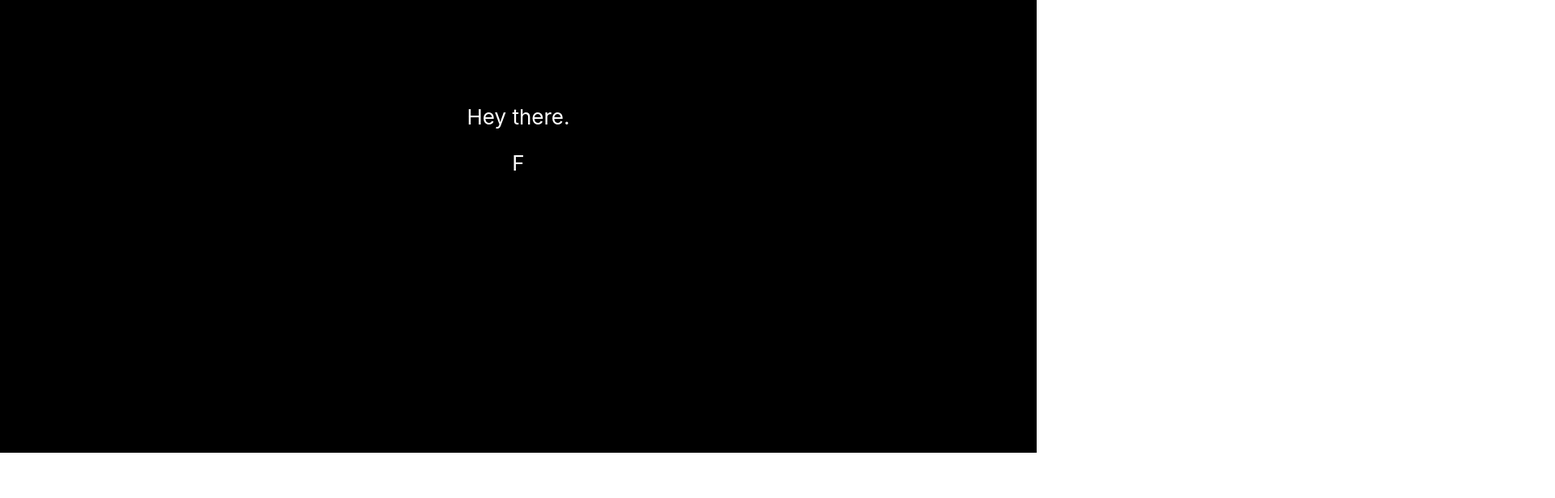
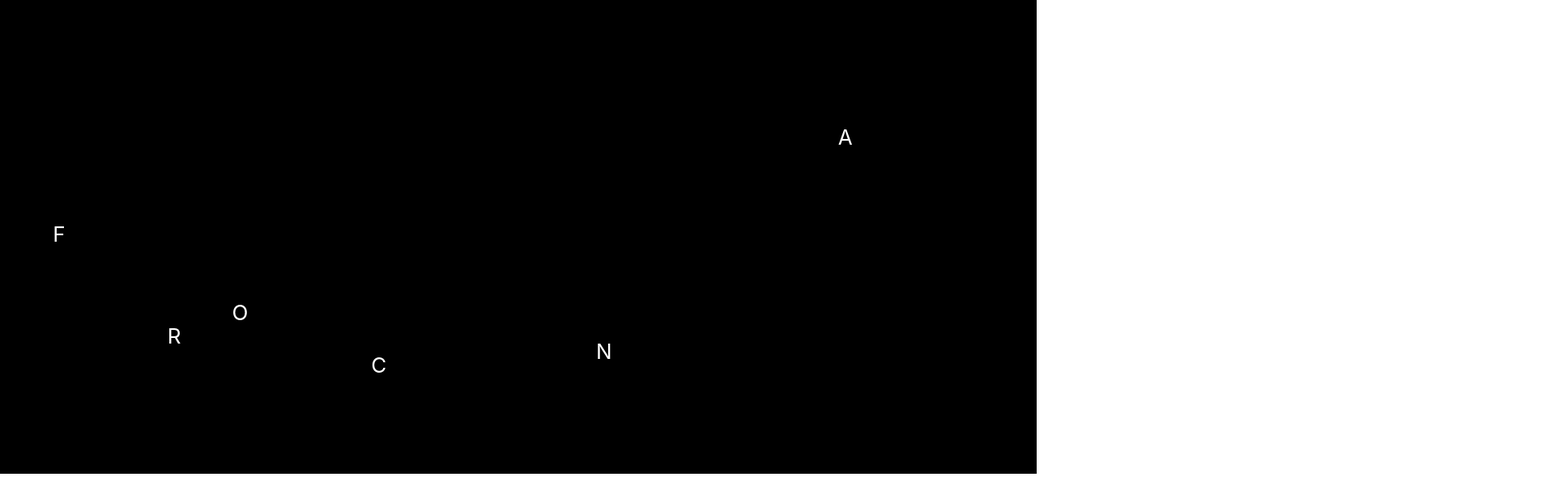
Before and after one commit to FranCoulibaly/portfolio-23, a React (Create React App) app: page / in a window 1280 px wide. Shown: the part 240-856 px from the top of the page at 81% size, 1920 px wide, since content can reach past the window. Before the commit the page ends 800 px from the top, so only its background shows below. Built offline with nearby package versions, Linux system fonts and the light colour scheme.

Commit message:
updated header animation

```diff
--- a/src/App.css
+++ b/src/App.css
@@ -1,8 +1,12 @@
 .App {
-  text-align: center;
+  /* text-align: center; */
+  background-color: #000000;
+  min-height: 100vh;
+  color: white;
+  font-size: calc(10px + 2vmin);
 }
 
-.App-header {
+/* .App-header {
   background-color: #000000;
   min-height: 100vh;
   display: flex;
@@ -11,4 +15,4 @@
   justify-content: center;
   font-size: calc(10px + 2vmin);
   color: white;
-}
+} */
--- a/src/App.tsx
+++ b/src/App.tsx
@@ -6,12 +6,27 @@
 function App() {
   return (
     <div className="App">
-      <header className="App-header">
         <p>
           Hey there.
         </p>
-        <Header/>
-      </header>
+        <Header letter={"F"} />
+        <Header letter={"R"} />
+        <Header letter={"A"} />
+        <Header letter={"N"} />
+        <Header letter={"C"} />
+        <Header letter={"E"} />
+        <Header letter={"S"} />
+        <Header letter={"C"} />
+        <Header letter={"A"} />
+        <Header letter={"C"} />
+        <Header letter={"O"} />
+        <Header letter={"U"} />
+        <Header letter={"L"} />
+        <Header letter={"I"} />
+        <Header letter={"B"} />
+        <Header letter={"A"} />
+        <Header letter={"L"} />
+        <Header letter={"Y"} />
     </div>
   );
 }
--- a/src/Header.tsx
+++ b/src/Header.tsx
@@ -1,22 +1,35 @@
 import React, { useLayoutEffect, useRef } from "react";
 import { gsap } from "gsap";
 
+export interface Props {
+    letter: string;
+}
 
+const Header = (props: Props) => {
+    const windowSize = useRef([window.innerWidth, window.innerHeight]);
+    const letterRef = useRef<HTMLDivElement>(null);
+    useLayoutEffect(function(): any {
+        gsap.fromTo(letterRef.current,
+        {
+            x: "random(0, 1400)",
+            y: "random(0, 900)",
+        },
+        {
+            duration: Math.random() * 1000,
+            x: "random(0, 1440)",
+            y: "random(0, 900)",
+        })
 
-function Header() {
-    const letterRef = useRef();
-    useLayoutEffect(function() {
-        gsap.to(letterRef,
-        {
-            duration: 20,
-            x: Math.random() * 1000,
-            y: Math.random() * 1000,
-        })
     })
+
     return(
         <div>
             <div className="name">
-            <div className="letter" ref={(): void => {letterRef}}>F</div>
+                <div className="letter" ref={letterRef}>
+                    {/* <img src={props.letter} alt="f" /> */}
+                    <div>{props.letter}</div>
+                </div>
+
             {/* <div className="letter" ref={letterRef}>R</div>
             <div className="letter" ref={letterRef}>A</div>
             <div className="letter" ref={letterRef}>N</div>
@@ -28,6 +41,7 @@
             </div>
         </div>
     )
+
 }
 
 export default Header;
```
Also changed, not shown: src/img/F.svg (added).
